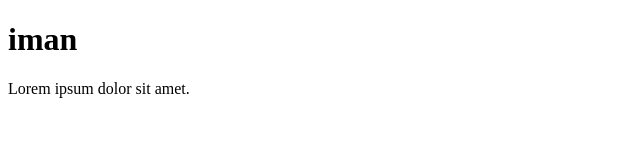
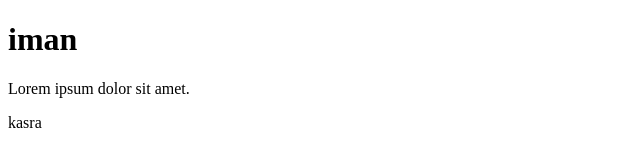
Before and after one commit to imanakhondi/mrwebstern, a plain HTML site: page index.html in a window 1280 px wide. Shown: the full height of the page, 0-640 px from the left. Drawn offline with Linux system fonts and the light colour scheme.

Commit message:
all file

```diff
--- a/index.html
+++ b/index.html
@@ -9,5 +9,6 @@
 <body>
     <h1>iman</h1>
     <p>Lorem ipsum dolor sit amet.</p>
+    kasra
 </body>
 </html>
--- a/index.js
+++ b/index.js
@@ -1,2 +1,3 @@
 console.log("iman")
 alert("kasra")
+console.log("darya")
```
